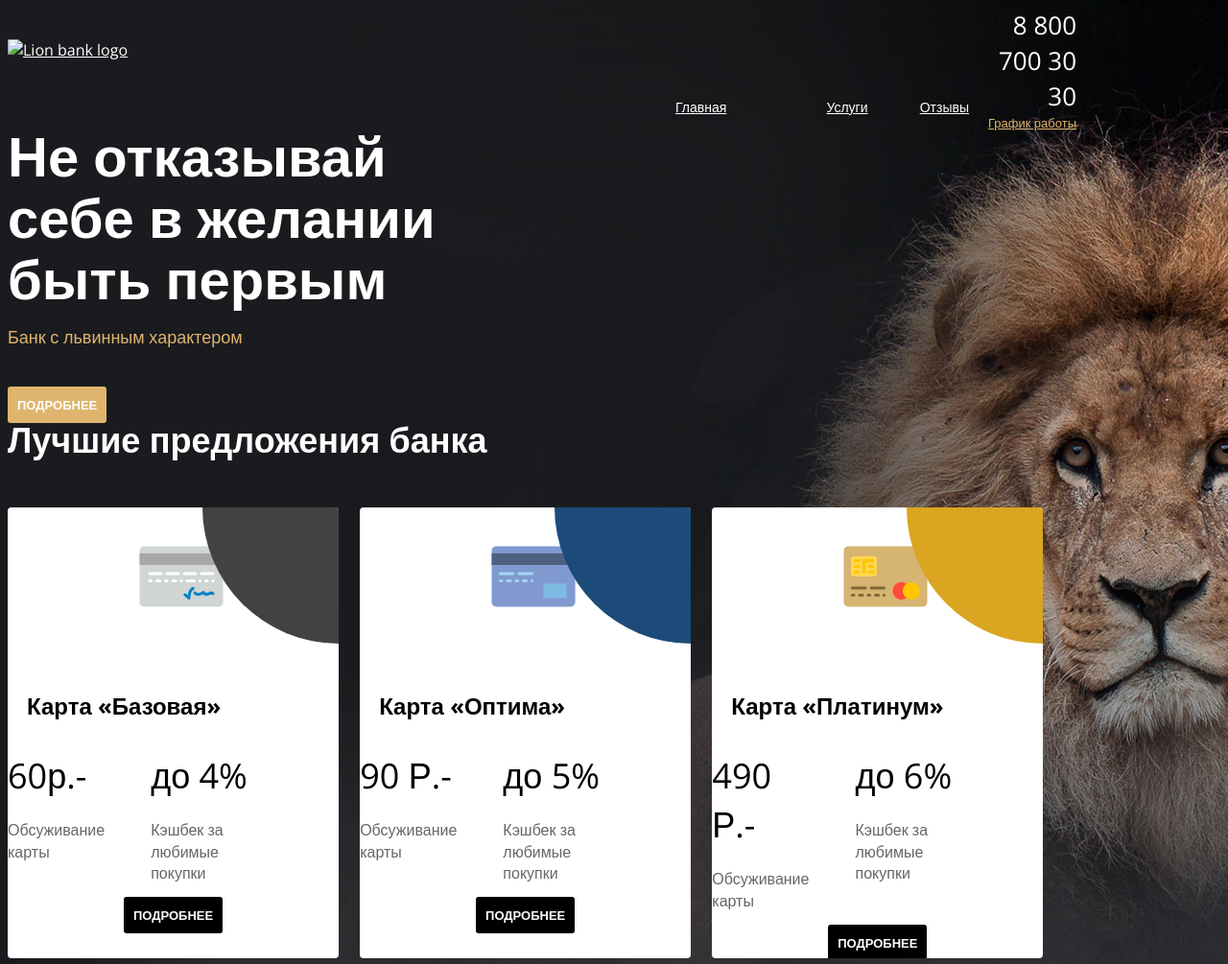
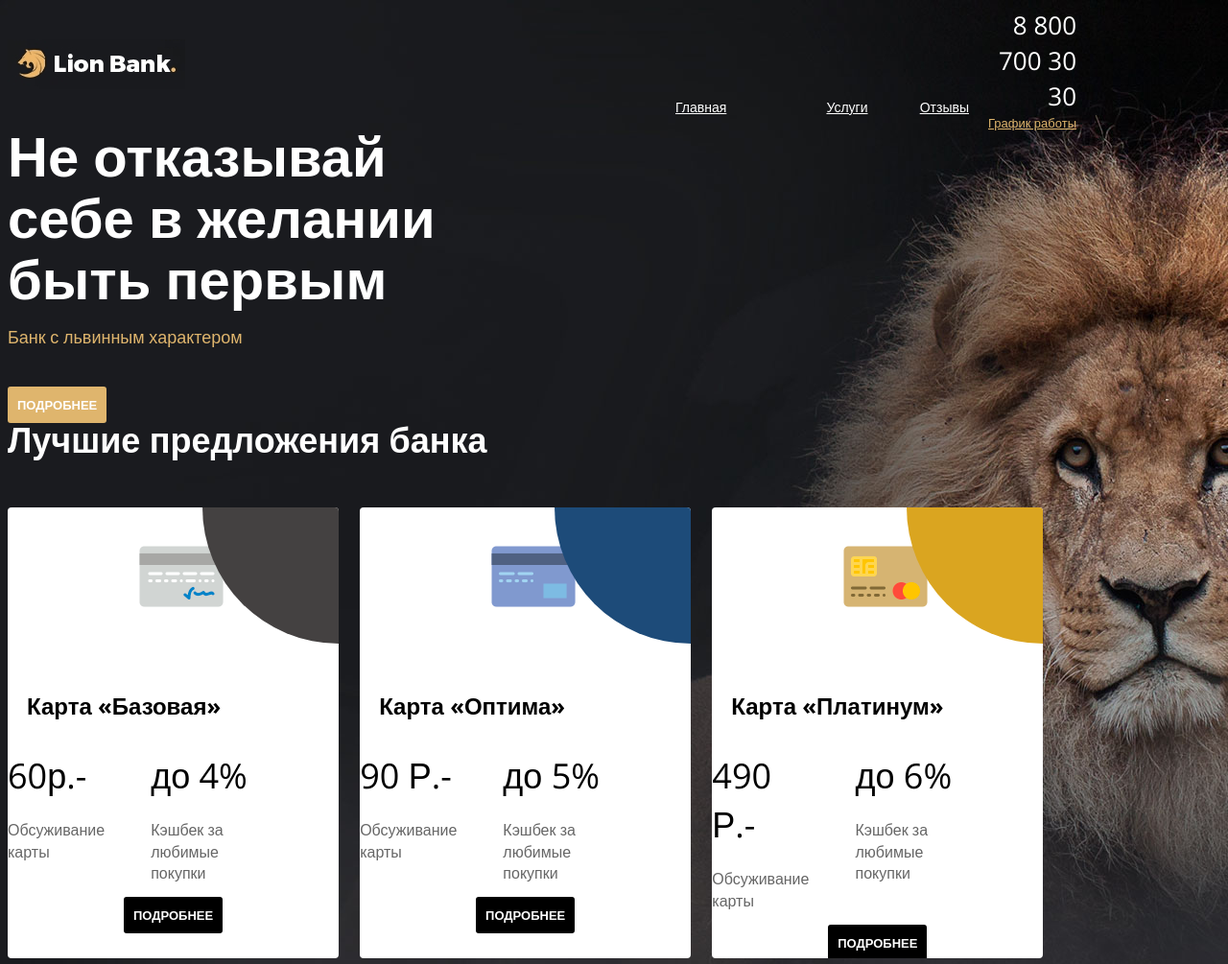
Before and after one commit to Lisa-Simpsson/prog2, a plain HTML site: page index.html in a window 1280 px wide. Shown: the top 1005 px of the page at 96% size. Drawn offline with nearby package versions, Linux system fonts and the light colour scheme; the site is published under a folder, as on GitHub Pages, so addresses that start at the root find nothing.

Commit message:
Add files via upload

```diff
--- a/index.html
+++ b/index.html
@@ -14,7 +14,7 @@
             <div class="container">
                 <header class="header">
                     <a href="#" class="logo">
-                    <img src="/fda96cd9ac.jpg" alt="Lion bank logo" class="logo__img">
+                    <img src="./fda96cd9ac.jpg" alt="Lion bank logo" class="logo__img">
                     </a>
                     <nav class="menu">
                     <ui class="menu__list">
```
